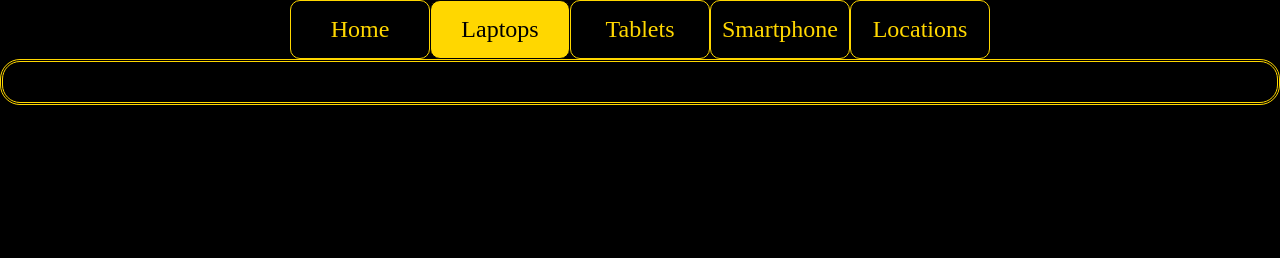
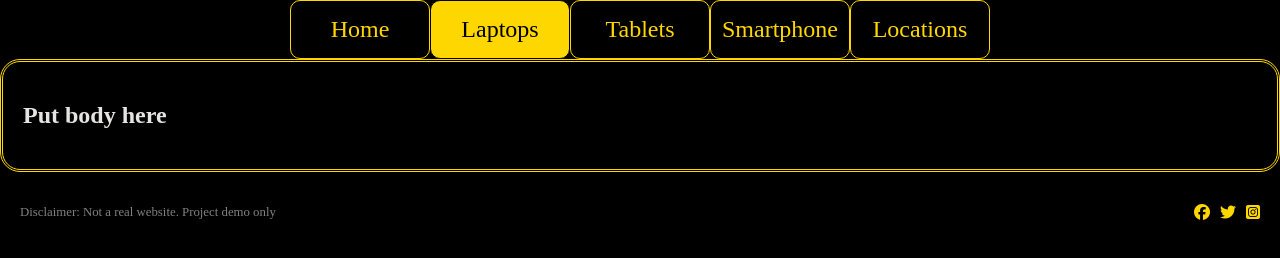
Before and after one commit to RTeeen/StarTech, a plain HTML site: page laptop.html in a window 1280 px wide. Drawn offline with Linux system fonts and the light colour scheme.

Commit message:
added footer

```diff
--- a/laptop.html
+++ b/laptop.html
@@ -3,8 +3,10 @@
   <head>
     <meta charset="UTF-8" />
     <meta name="viewport" content="width=device-width, initial-scale=1.0" />
+    <script src="https://use.fontawesome.com/d2f73515d4.js"></script>
+    <script src="https://kit.fontawesome.com/a076d05399.js"></script>
     <link rel="stylesheet" href="./style/main.css" />
-    <title>Document</title>
+    <title>Startech</title>
   </head>
   <body>
     <header>
@@ -17,7 +19,19 @@
       </nav>
     </header>
 
-    <section></section>
+    <section><h1>Put body here</h1></section>
+
+    <footer>
+      <div class="flex foot_wrapper">
+        <p>Disclaimer: Not a real website. Project demo only</p>
+
+        <div class="flex">
+          <i class="fab fa-facebook"></i>
+          <i class="fab fa-twitter"></i>
+          <i class="fab fa-instagram-square"></i>
+        </div>
+      </div>
+    </footer>
   </body>
   <script src="./script.js"></script>
 </html>
--- a/style/main.css
+++ b/style/main.css
@@ -2,6 +2,11 @@ body {
   margin: 0 auto;
   max-width: 1280px;
   background-color: black;
+}
+
+.flex {
+  display: flex;
+  align-items: center;
 }
 
 h1,
@@ -52,3 +57,21 @@ section {
 .img_wrap img {
   width: 150px;
 }
+
+footer {
+  bottom: 0;
+  width: 100%;
+}
+footer .foot_wrapper {
+  justify-content: space-between;
+  padding: 20px;
+}
+
+footer p {
+  color: grey;
+  font-size: 0.8em;
+}
+footer i.fab {
+  color: #ffd700;
+  margin-left: 10px;
+}
```
Also changed, not shown: index.html (+15 -2 lines), location.html (+16 -2 lines), phone.html (+16 -2 lines), tablet.html (+16 -2 lines).
